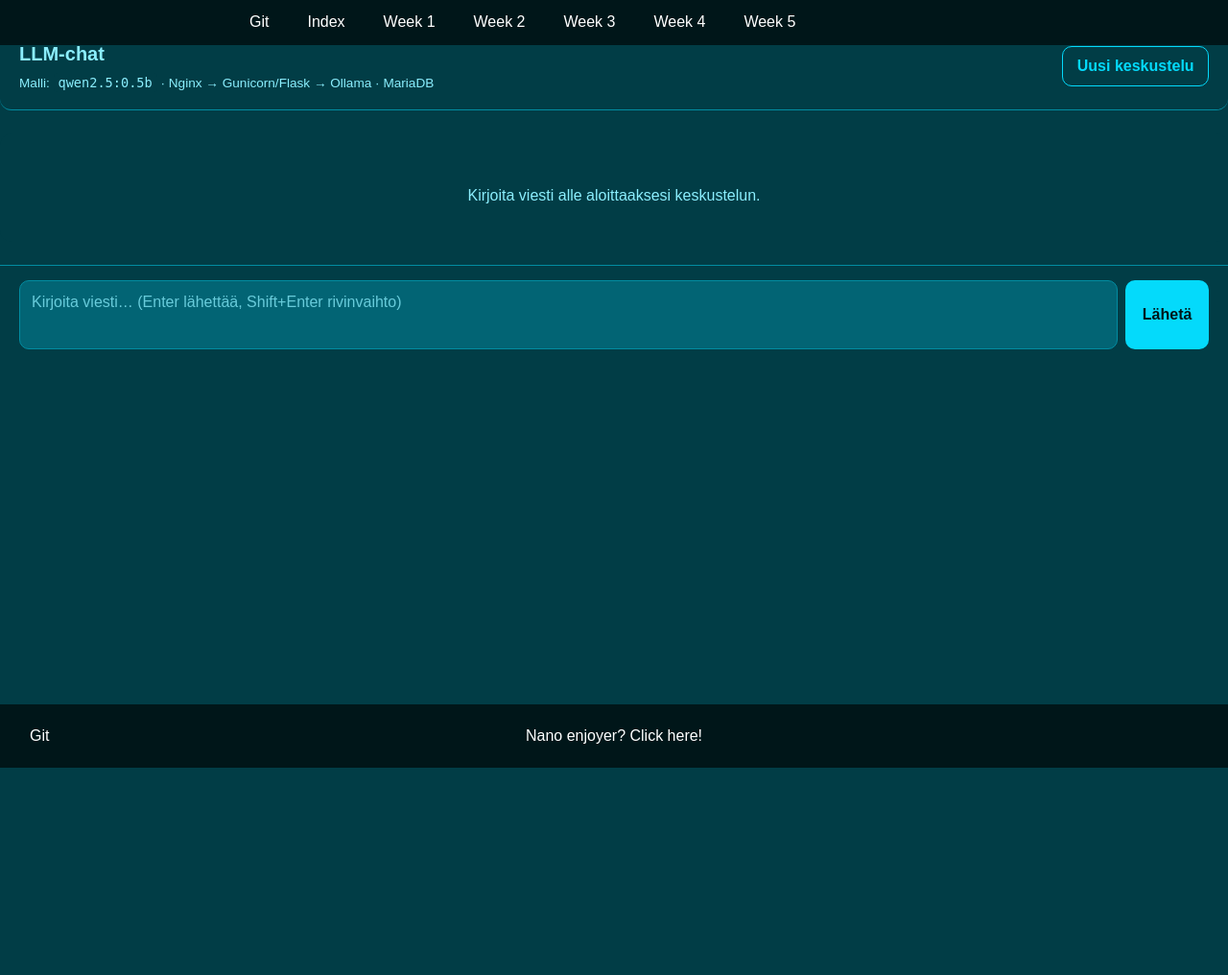
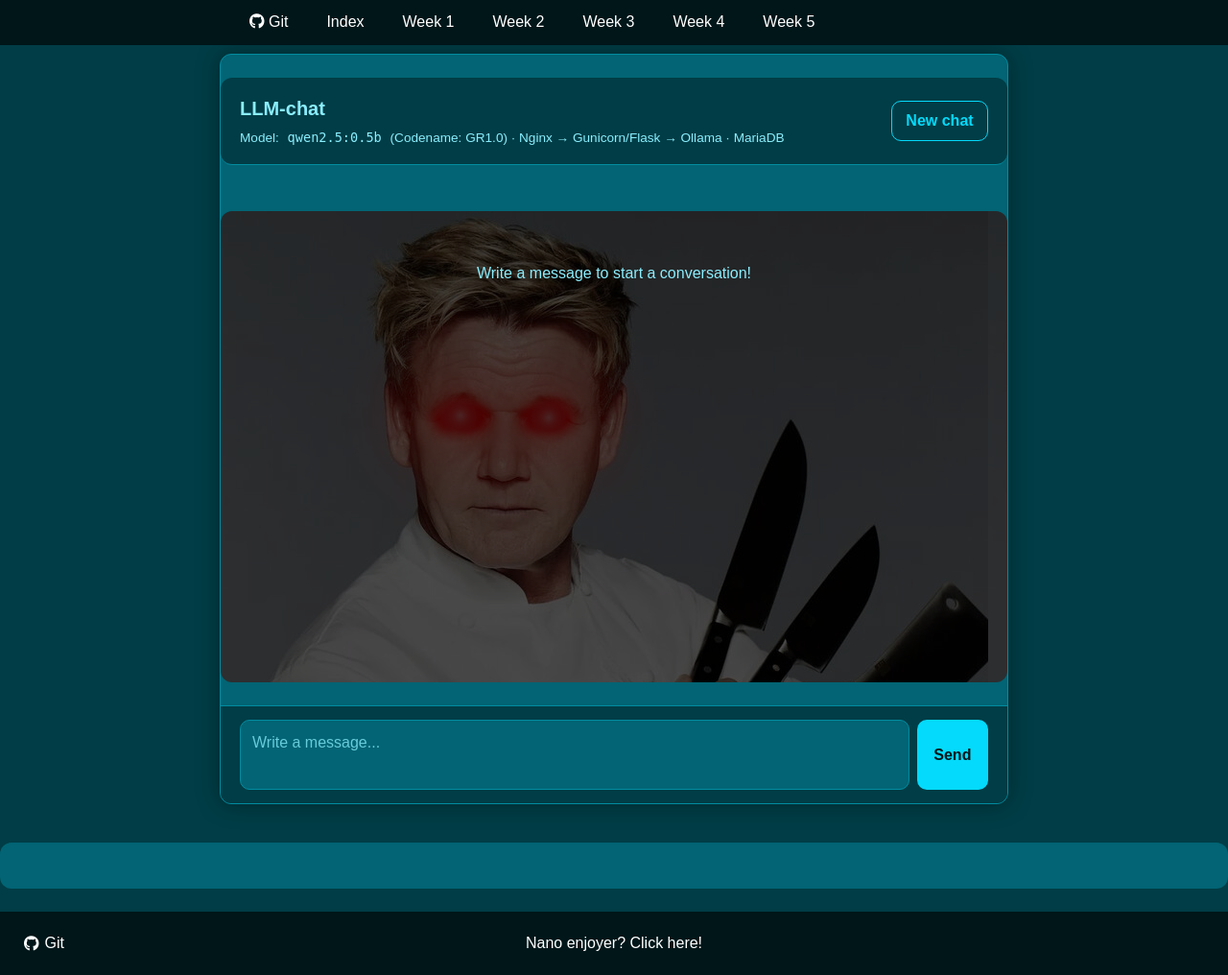
Before and after one commit to Drediqq/la-kurssi, a Flask app: page / in a window 1280 px wide. Shown: the whole page at 96% size. Before the commit the page ends 800 px from the top, so only its background shows below. Run offline with Flask 3, Linux system fonts and the light colour scheme; data that the repository does not hold is empty.

Commit message:
gordon prime

```diff
--- a/chatapp/templates/index.html
+++ b/chatapp/templates/index.html
@@ -1,11 +1,12 @@
 <!DOCTYPE html>
-<html lang="fi">
+<html lang="en">
 
 <head>
   <meta charset="utf-8">
   <meta name="viewport" content="width=device-width, initial-scale=1">
-  <title>Viikko 5 – LLM-chat (CI/CD)</title>
-  <link rel="stylesheet" href="/css/style.css"
+  <title>Week 5 - LLM-chat (CI/CD)</title>
+  <link rel="stylesheet" href="/css/style.css">
+  <link rel="stylesheet" href="https://cdnjs.cloudflare.com/ajax/libs/font-awesome/6.4.2/css/all.min.css">
 </head>
   <!-- data-base = alipolku (esim. /viikko5), jota app.js käyttää API-kutsuissa -->
 
@@ -14,21 +15,24 @@
     <section class="chat__header">
       <div>
         <h1>LLM-chat</h1>
-        <p class="chat__meta">Malli: <code>{{ model }}</code> · Nginx → Gunicorn/Flask → Ollama · MariaDB</p>
+        <p class="chat__meta">Model: <code>{{ model }}</code> (Codename: GR1.0) · Nginx → Gunicorn/Flask → Ollama · MariaDB</p>
       </div>
-      <button type="button" id="new-chat" class="btn btn--ghost">Uusi keskustelu</button>
+      <button type="button" id="new-chat" class="btn btn--ghost">New chat</button>
     </section>
 
     <section id="messages" class="chat__messages" aria-live="polite">
-      <p class="chat__empty" id="empty-hint">Kirjoita viesti alle aloittaaksesi keskustelun.</p>
+      <p class="chat__empty" id="empty-hint">Write a message to start a conversation!</p>
     </section>
 
     <form id="chat-form" class="chat__form" autocomplete="off">
       <textarea id="message" name="message" rows="2" maxlength="2000"
-        placeholder="Kirjoita viesti… (Enter lähettää, Shift+Enter rivinvaihto)" required></textarea>
-      <button type="submit" id="send" class="btn">Lähetä</button>
+        placeholder="Write a message..." required></textarea>
+      <button type="submit" id="send" class="btn">Send</button>
     </form>
   </main>
+  <section>
+
+  </section>
   <script src="{{ url_for('static', filename='week5.js') }}"></script>
   <script src="/js/scripts.js"></script>
 </body>
--- a/website/css/style.css
+++ b/website/css/style.css
@@ -226,6 +226,22 @@ code {
     color:red;
 }
 
+/* Chat stuff */
+.chat {
+    width: 100%;
+    max-width: 820px;
+    height: calc(100vh - 96px);
+    min-height: 780px;
+    margin: 56px auto 16px;
+    display: flex;
+    flex-direction: column;
+    background: var(--secondary-bg-color);
+    border: 1px solid var(--third-bg-color);
+    border-radius: 12px;
+    overflow: hidden;
+    box-shadow: 0 0 24px rgba(0, 0, 0, 0.35);
+}
+
 .chat__header {
     display: flex;
     justify-content: space-between;
@@ -255,7 +271,10 @@ code {
     display: flex;
     flex-direction: column;
     gap: 0.75rem;
-    background: var(--primary-bg-color);
+    background-image:
+        linear-gradient(rgba(0, 0, 0, 0.7), rgba(0, 0, 0, 0.7)),
+        url(../images/gordon-prime.jpg);
+    /*background: var(--primary-bg-color);*/
 }
 
 .chat__empty {
```
Also changed, not shown: website/images/gordon-prime.jpg (added).
